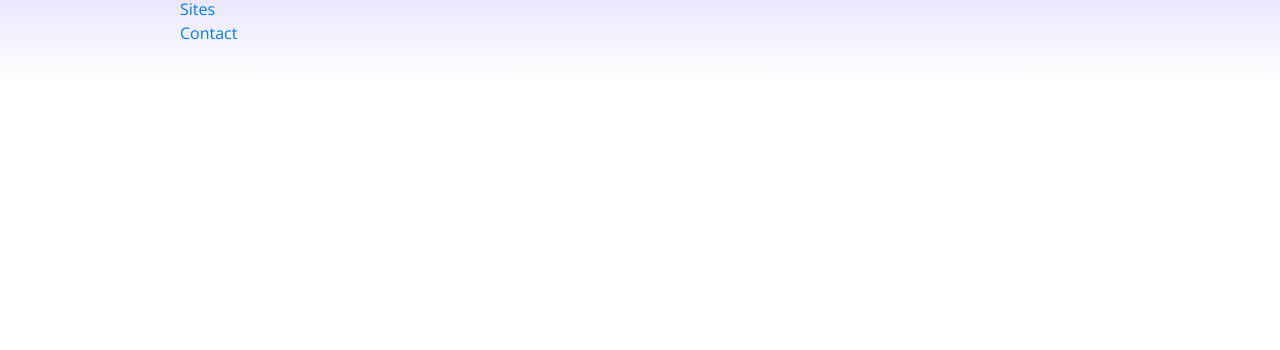
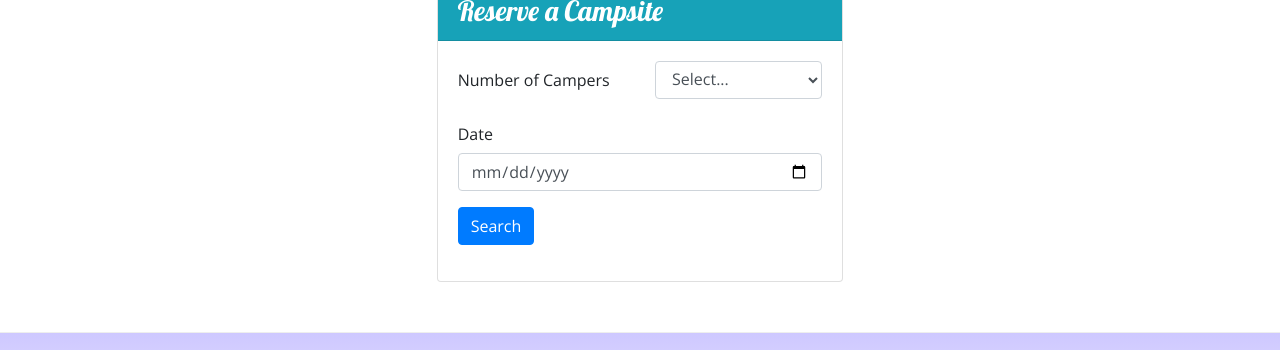
Before and after one commit to leosaban/Nucampsite, a website: page index.html in a window 1280 px wide. Shown: the part 1162-1512 px from the top of the page. Before the commit the page ends 1243 px from the top, so only its background shows below. Drawn offline with nearby package versions, Linux system fonts and the light colour scheme.

Commit message:
added form

```diff
--- a/index.html
+++ b/index.html
@@ -1,5 +1,5 @@
 <!DOCTYPE html>
-<- lang="en">
+<lang="en">
   <head>
     <meta charset="utf-8" />
     <!-- Required meta tags always come first -->
@@ -91,6 +91,7 @@
           <h2 class="text-sm-right">Discover & Review</h2>
         </div>
 
+
         <div class="col">
           <div class="media">
             <img
@@ -107,17 +108,22 @@
             </div>
           </div>
         </div>
+        </div>
         <div class="row row-content align-items-center">
           <div class="col-sm-4 col-md-3">
             <h2>Featured Campsites</h2>
           </div>
           <div class="col">
+            <div class="media">
+            <img class="order-last d-flex mr-3 img-thumbnail" src="img/react-lake-thumb.jpg" alt="react-lake-thumb"/>
+            <div class="media-body align-self-center">
             <h3>React Lake Campground</h3>
             <p class="d-none d-sm-block">
               Nestled in the foothills of the Chrome Mountains, this campground
               on the shores of the pristine React Lake is a favorite for fly
               fishers.
             </p>
+          </div>
           </div>
         </div>
 
@@ -143,7 +149,46 @@
           </div>
         </div>
       </div>
+      </div>
+      <div class="row row-content">
+        <div class="col-sm-4 mx-auto">
+          <div class="card">
+              <h3 class="card-header bg-info text-white">Reserve a Campsite</h3>
+              <div class="card-body">
+                <div class="form">
+                  <div class="row form-group" id="reverseForm">
+                    <label for="numCampers" class="col-sm-6 col-form-label">Number of Campers</label>
+                    <div class="col">
+                      <select name="numCampers" id="numCampers" class="form-control">
+                          <option disabled selected value="">Select...</option>
+                          <option value="1">1</option>
+                          <option value="2">2</option>
+                          <option value="3">3</option>
+                          <option value="4">4</option>
+                          <option value="5">5</option>
+                          <option value="6">6</option>
+                      </select>
+                    </div>
+                    </div>
+                    <div class="row form-group">
+                      <label for="date" class="col-sm-6 col-form-label">Date</label>
+                      <div class="col">
+                        <input type="date" class="form-control" id="date" name="date" placeholder="mm/dd/yyyy"/>
+                      </div>
+                    </div>
+                    <div class="row form-group">
+                      <div class="col">
+                        <button class="btn btn-primary" type="submit">Search</button>
+                      </div>
+                    </div>
+                  </div>
+                </div>
+            </div>
+       </div>
     </div>
+   </div>
+</div>
+
 
     <footer class="site-footer">
       <div class="container">
```
Also changed, not shown: 1 other file.
